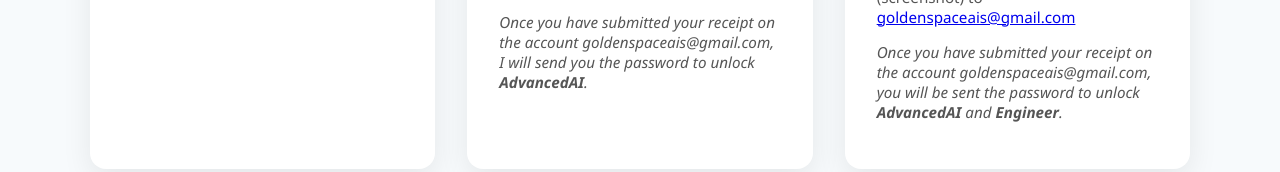
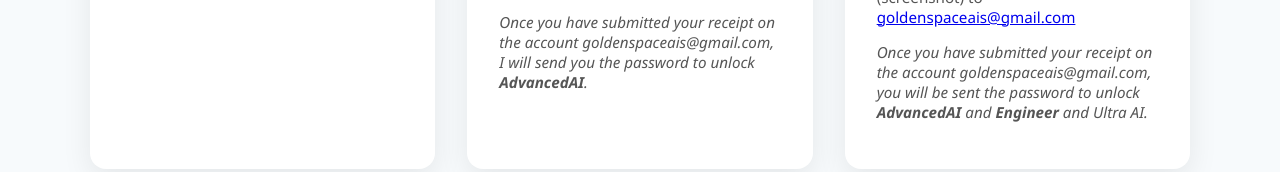
Before and after one commit to GoldenSpaceAI/codegoldenai, a website: page plans.html in a window 1280 px wide. Shown: the part 570-742 px from the top of the page. Drawn offline with Linux system fonts and the light colour scheme.

Commit message:
Update plans.html

```diff
--- a/plans.html
+++ b/plans.html
@@ -118,7 +118,7 @@
         <div class="wallet"><strong>TCN6eVtHFNtPAJNfebgGGm8c2h71NWYY9P</strong></div>
         <p>2️⃣ Email your payment receipt (screenshot) to <a href="mailto:goldenspaceais@gmail.com">goldenspaceais@gmail.com</a></p>
 
-        <p style="margin-top:0.8rem;"><em>Once you have submitted your receipt on the  account goldenspaceais@gmail.com, you will be sent the password to unlock <strong>AdvancedAI</strong> and <strong>Engineer</strong>.</em></p>
+        <p style="margin-top:0.8rem;"><em>Once you have submitted your receipt on the  account goldenspaceais@gmail.com, you will be sent the password to unlock <strong>AdvancedAI</strong> and <strong>Engineer</strong> and </strong>Ultra AI</strong>.</em></p>
       </div>
     </div>
   </main>
```
